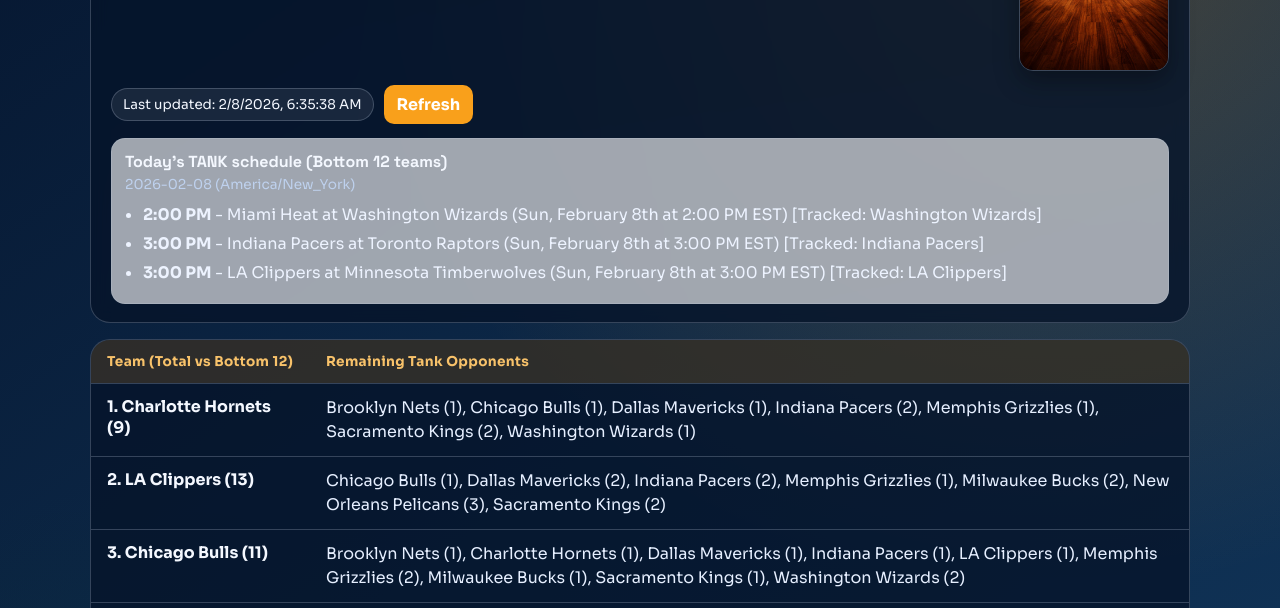
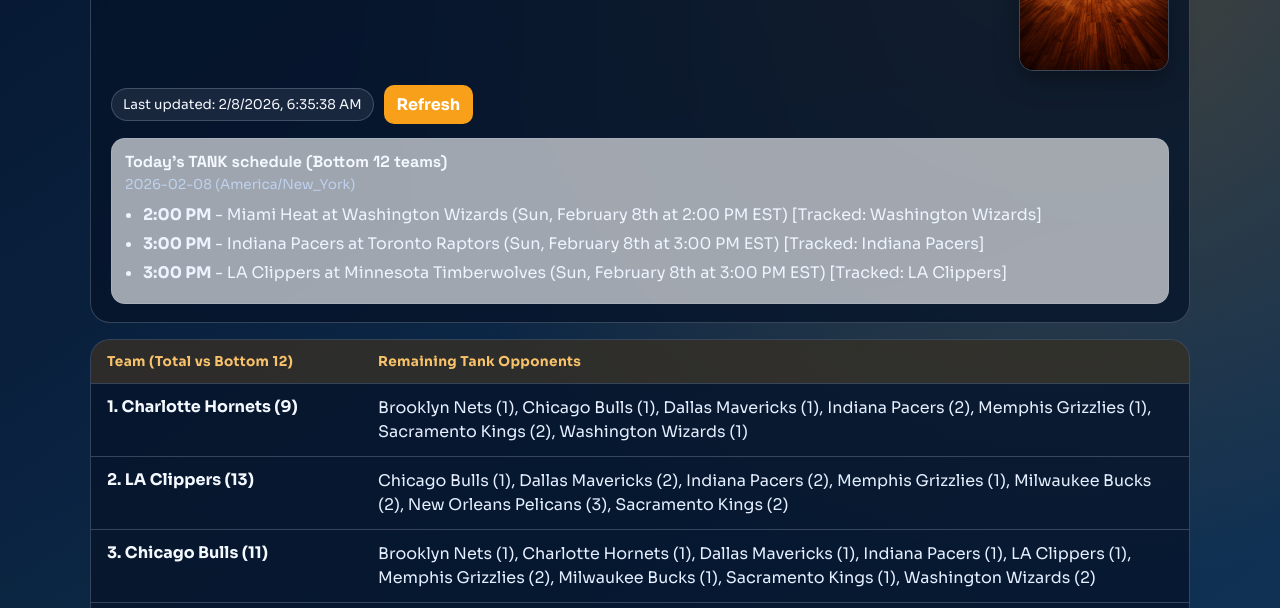
Before and after one commit to gmikenielsen/RaceToTank, a website: page public/index.html in a window 1280 px wide. Shown: the part 192-800 px from the top of the page. Drawn offline with Linux system fonts and the light colour scheme.

Commit message:
fix: prevent wrapping in first-column team values

```diff
--- a/public/index.html
+++ b/public/index.html
@@ -188,6 +188,8 @@
 
       .team {
         font-weight: 700;
+        white-space: nowrap;
+        text-wrap: nowrap;
       }
 
       .opponents {
```
